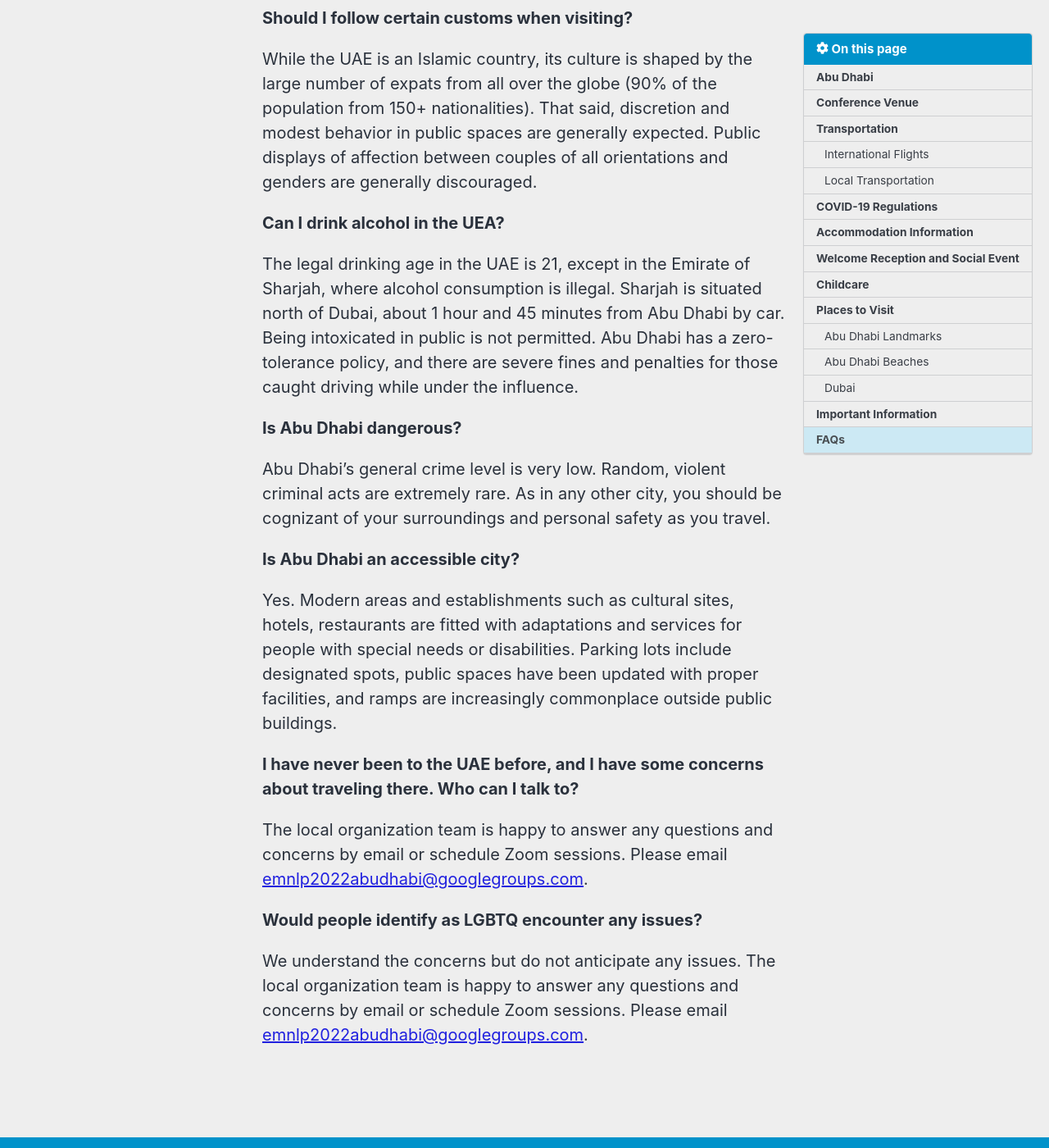
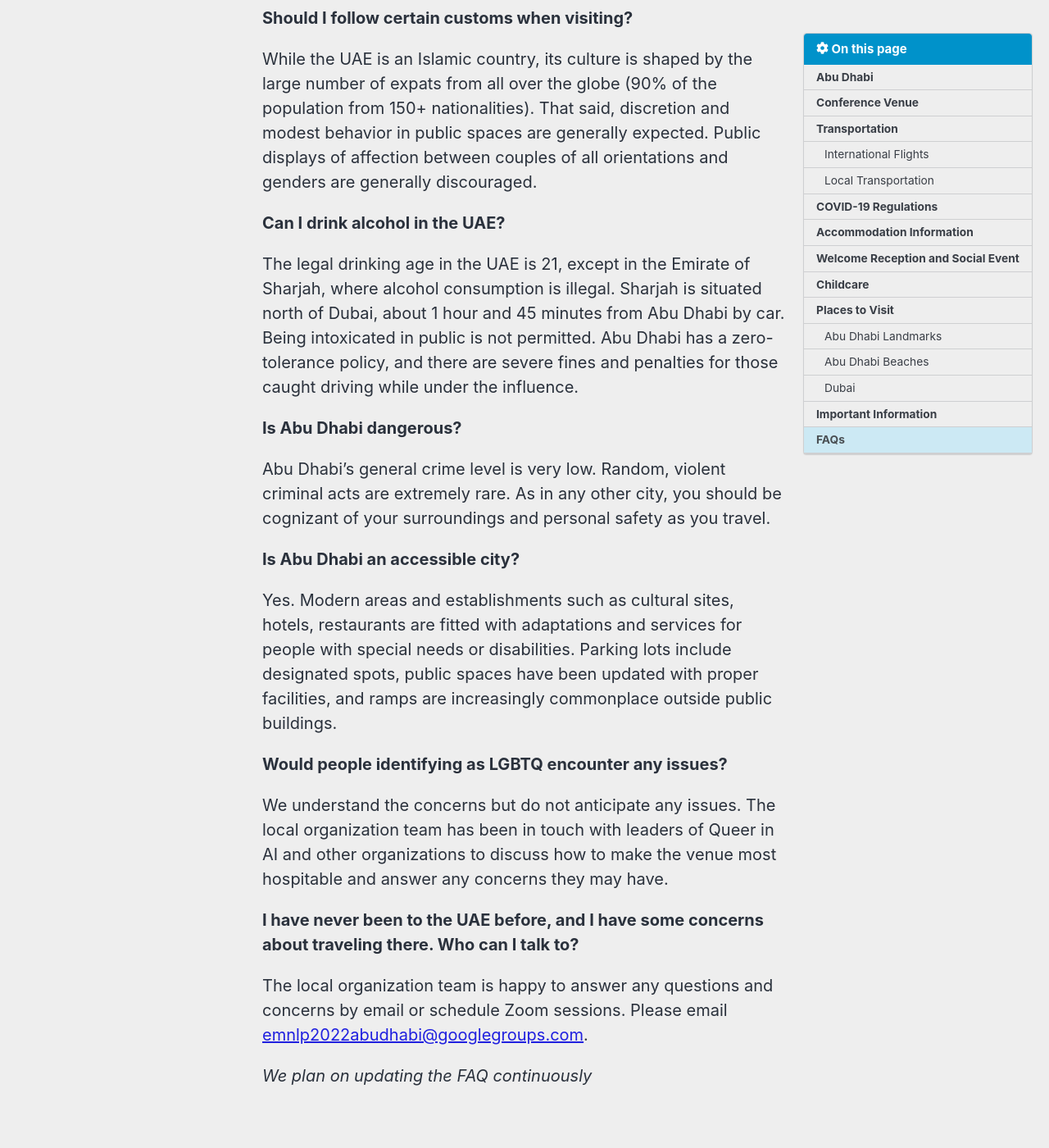
Before and after one commit to yxni98/EMNLP_2022, a Jekyll site: the page built from _pages/venue.md, in a window 1280 px wide and 1400 px high, scrolled down 13809 px. Shown: the whole window at 82% size. Built offline with Jekyll 4.4.1, drawn with Linux system fonts in a browser that asks for light colours; cached includes are drawn as plain includes; nearby versions of some CDN libraries; comment, search, counter and statistics services are not loaded.

Commit message:
Fixing minor issues and updating LGBTQ statement

```diff
--- a/_pages/venue.md
+++ b/_pages/venue.md
@@ -285,7 +285,7 @@ While the UAE is an Islamic country, its culture is shaped by the large number o
 Public displays of affection between couples of all orientations and genders are generally discouraged.
 
 
-**Can I drink alcohol in the UEA?**
+**Can I drink alcohol in the UAE?**
 
 The legal drinking age in the UAE is 21, except in the Emirate of Sharjah, where alcohol consumption is illegal. Sharjah is situated north of Dubai, about 1 hour and 45 minutes from Abu Dhabi by car. Being intoxicated in public is not permitted. Abu Dhabi has a zero-tolerance policy, and there are severe fines and penalties for those caught driving while under the influence.
 
@@ -325,11 +325,13 @@ on gender expression. Several emirates, including Abu Dhabi and Dubai, have addi
 Discretion is generally advisable.  -->
 <!-- [This page](https://nomadicboys.com/is-abu-dhabi-safe-for-gay-travellers/) provides some practical advice for LGBTQI travellers.  -->
 
+**Would people identifying as LGBTQ encounter any issues?**
+
+We understand the concerns but do not anticipate any issues.
+The local organization team has been in touch with leaders of Queer in AI and other organizations to discuss how to make the venue most hospitable and answer any concerns they may have.
+
 **I have never been to the UAE before, and I have some concerns about traveling there. Who can I talk to?**
 
 The local organization team is happy to answer any questions and concerns by email or schedule Zoom sessions. Please email <emnlp2022abudhabi@googlegroups.com>.
 
-
-**Would people identify as LGBTQ encounter any issues?**
-
-We understand the concerns but do not anticipate any issues. The local organization team is happy to answer any questions and concerns by email or schedule Zoom sessions. Please email <emnlp2022abudhabi@googlegroups.com>.
+*We plan on updating the FAQ continuously*
```
